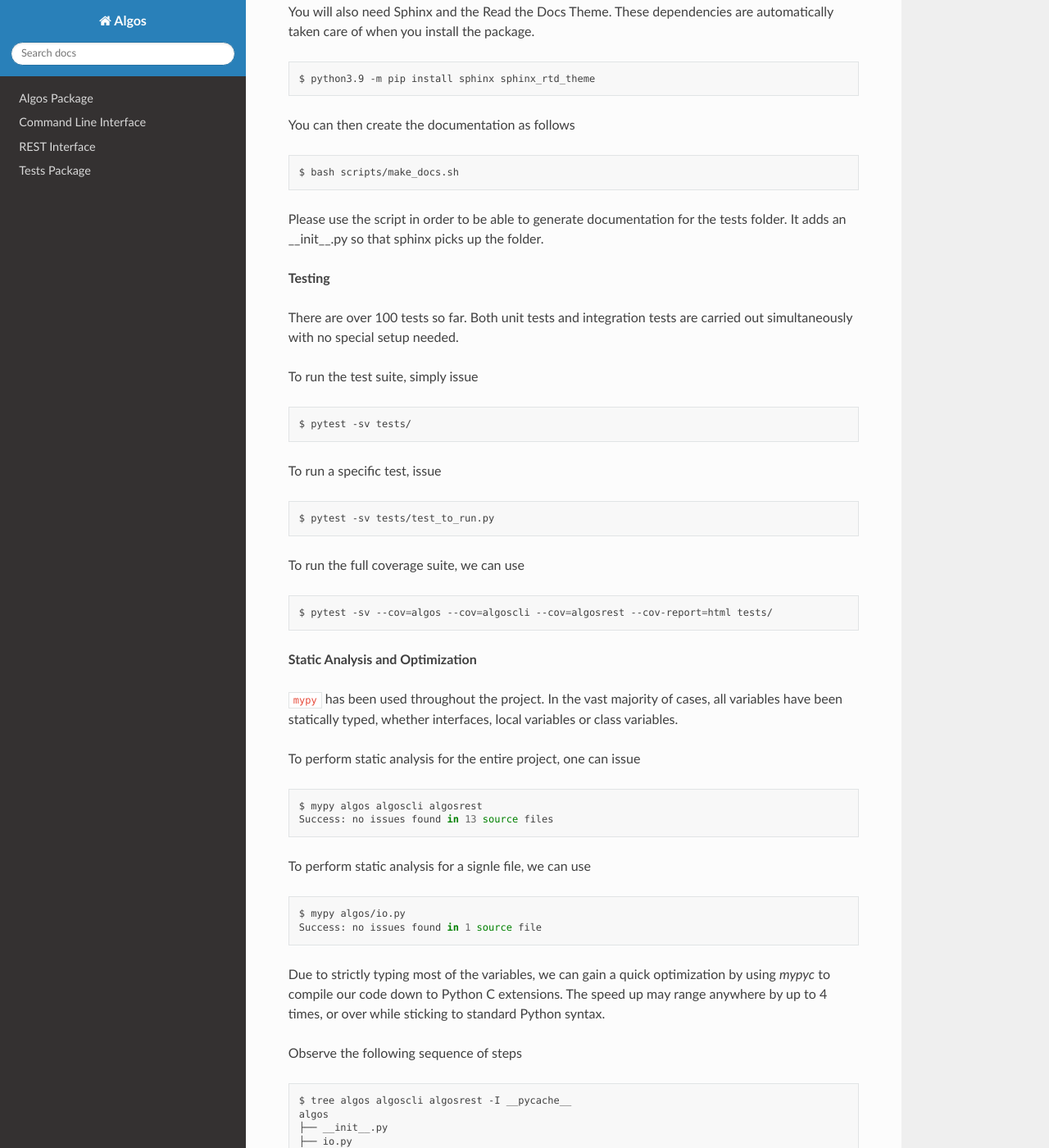
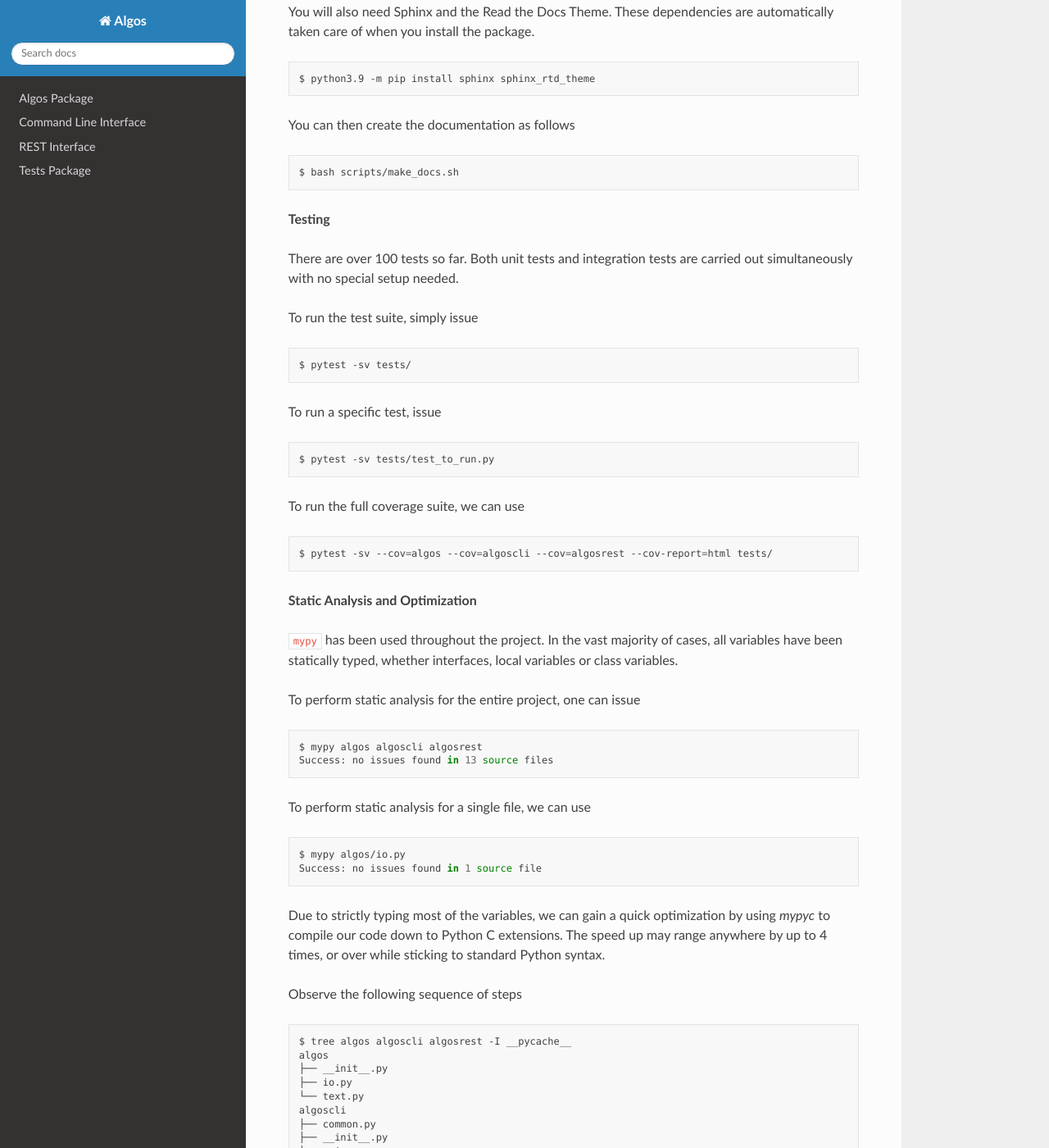
Before and after one commit to chernobylcitybus/algos, a Sphinx documentation site: the page built from docs/source/index.rst, in a window 1280 px wide and 1400 px high, scrolled down 1130 px. Shown: the whole window at 82% size. Built offline with Sphinx 7.4.7 and the Read the Docs theme 2.0.0, drawn with Linux system fonts in a browser that asks for light colours; formulas are drawn with MathJax 3.

Commit message:
(Document) fix small issues and typos
Why: Make docs nicer.

How: Correct spelling, change some wording.

Tags: documentation

```diff
--- a/docs/source/index.rst
+++ b/docs/source/index.rst
@@ -65,9 +65,6 @@ You can then create the documentation as follows
 
    $ bash scripts/make_docs.sh
 
-Please use the script in order to be able to generate documentation for the tests folder. It adds an \_\_init\_\_.py
-so that sphinx picks up the folder.
-
 **Testing**
 
 There are over 100 tests so far. Both unit tests and integration tests are carried out simultaneously with
@@ -103,7 +100,7 @@ To perform static analysis for the entire project, one can issue
    $ mypy algos algoscli algosrest
    Success: no issues found in 13 source files
 
-To perform static analysis for a signle file, we can use
+To perform static analysis for a single file, we can use
 
 .. code-block:: bash
 
```
Also changed, not shown: README.md (+1 -4 lines).
